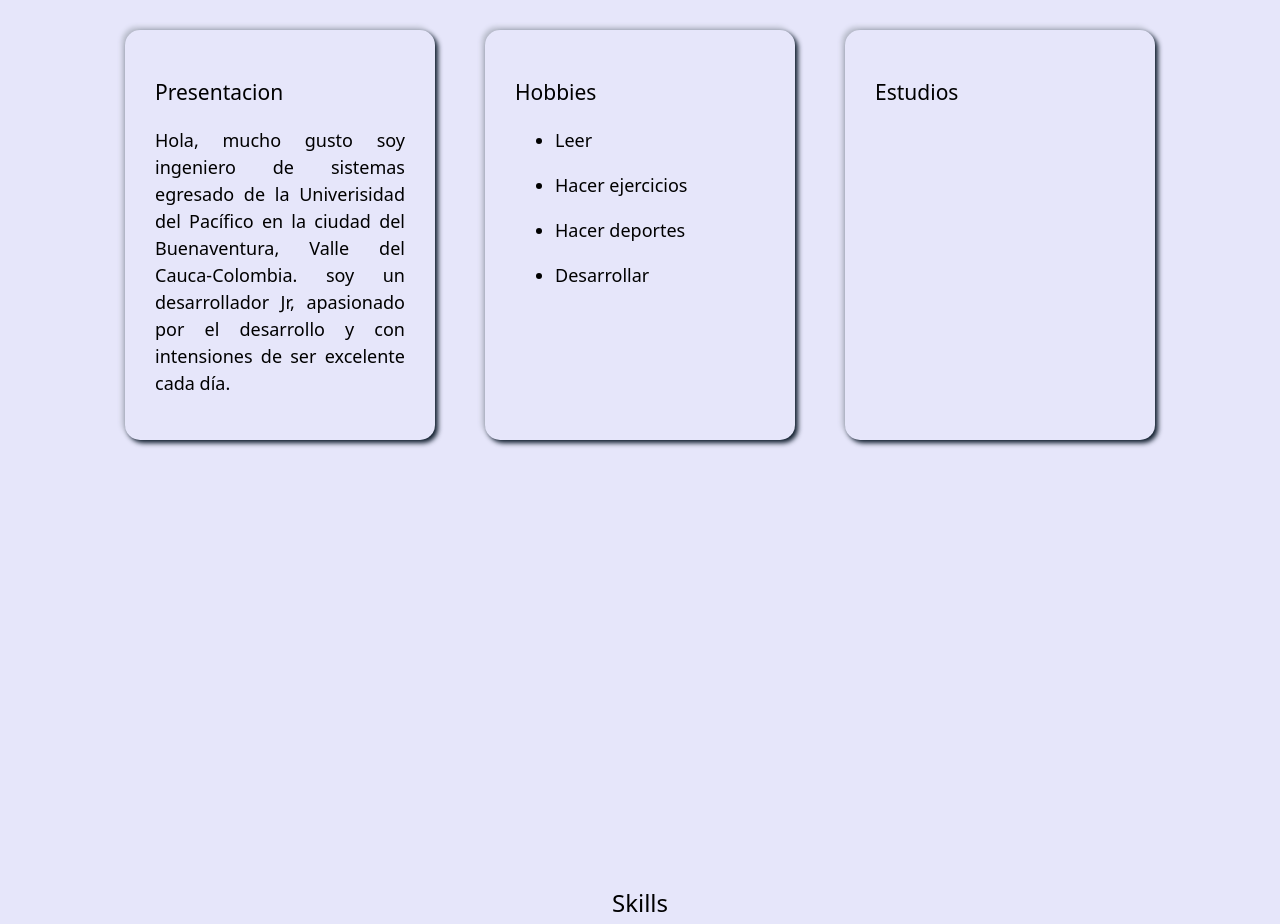
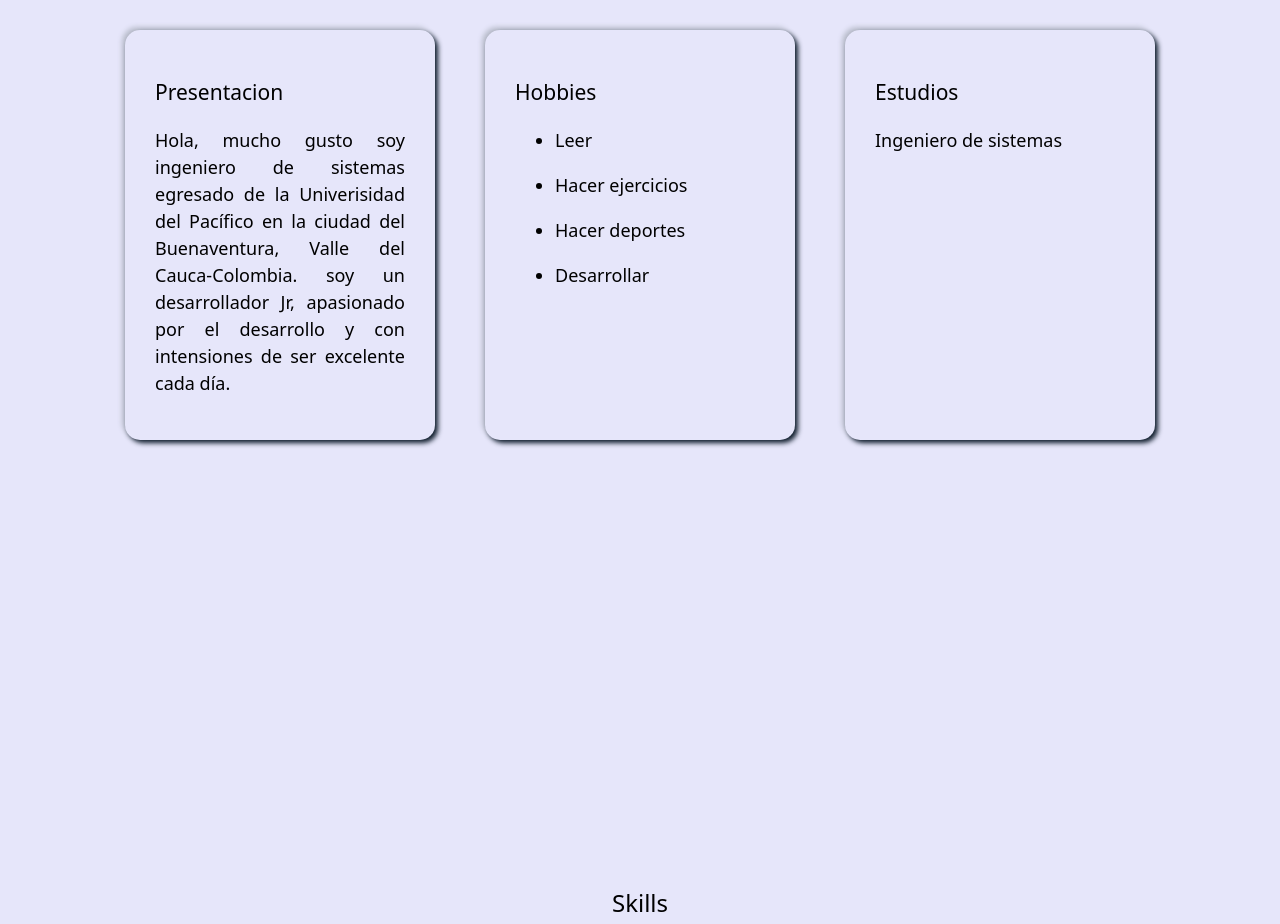
Before and after one commit to FranciscoDJVI/Portafolio, a React (Vite) app in the folder portafolio/: page / in a window 1280 px wide. Shown: the part 840-1764 px from the top of the page. Built offline with nearby package versions, Linux system fonts and the light colour scheme.

Commit message:
fix: textinfo change for textInfo

```diff
--- a/portafolio/src/components/Estudies.jsx
+++ b/portafolio/src/components/Estudies.jsx
@@ -4,7 +4,7 @@ function Estudies() {
   const titleInfo = "Estudios";
   const textEstudies = "Ingeniero de sistemas";
 
-  return <Card title={titleInfo} textinfo={textEstudies} />;
+  return <Card title={titleInfo} textInfo={textEstudies} />;
 }
 
 export default Estudies;
```
